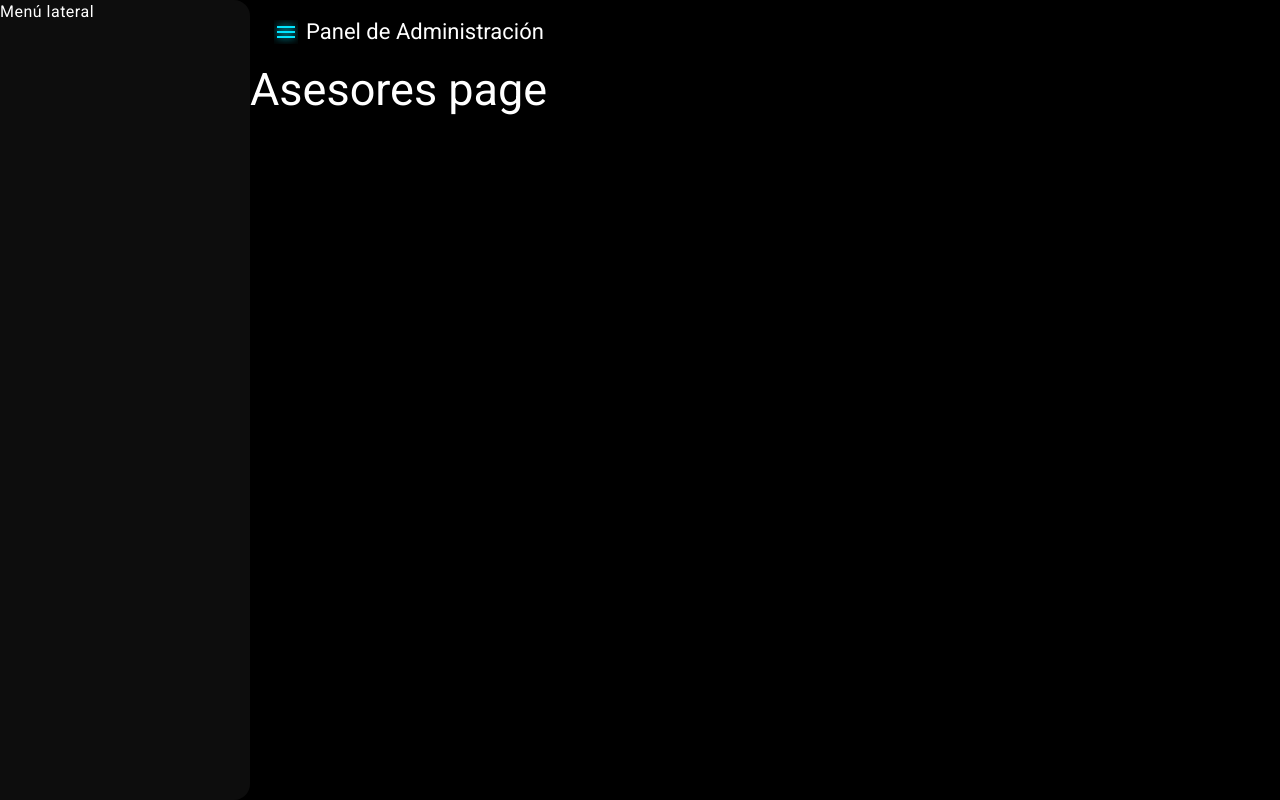
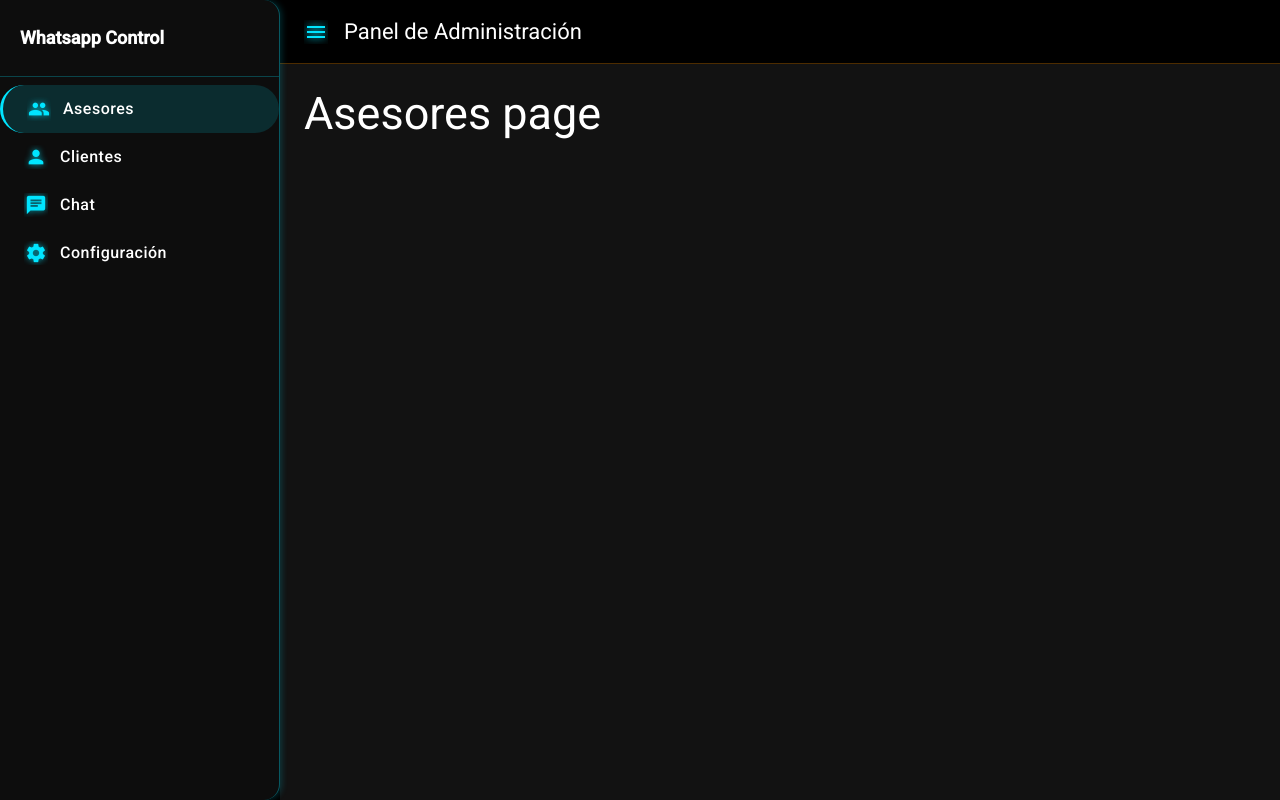
Before and after one commit to MateoLl1/whatsapp_monitori_app, an Angular app: page /admin/asesores in a window 1280 px wide. Built offline with nearby package versions, Linux system fonts and the light colour scheme.

Commit message:
Configuracion global de sidenav

```diff
--- a/src/app/features/admin/layouts/admin-layout/admin-layout.component.css
+++ b/src/app/features/admin/layouts/admin-layout/admin-layout.component.css
@@ -1,27 +1,111 @@
-
-.container-sidenav {
-  height: 100%;
+.layout-container {
+  height: 100vh;
   width: 100%;
-  position: absolute;
-  top: 0;
-  left: 0;
+  display: block;
+  background: var(--color-bg-dark);
+  color: var(--color-text);
 }
 
-mat-sidenav-content {
+.sidenav-container {
+  height: 100%;
+}
+
+.toolbar {
+  height: 64px;
+  display: flex;
+  align-items: center;
+  gap: 8px;
+  background-color: var(--color-bg-toolbar);
+  color: var(--color-text);
+  border-bottom: 1px solid var(--color-border-orange-light);
+}
+
+.menu-btn mat-icon {
+  color: var(--color-cyan);
+}
+
+.sidenav {
+  width: 280px;
+  background-color: var(--color-bg-dark);
+  color: var(--color-text);
+  border-right: 1px solid var(--color-border-cyan-medium);
+  box-shadow: 2px 0 6px var(--color-shadow-cyan);
   display: flex;
   flex-direction: column;
-  height: 100%;
-  width: 100%;
-  background-color: #f5f5f5;
-  /* opcional para evitar manchas blancas */
 }
 
-mat-sidenav {
-  width: 250px;
-  background-color: #eeeeee;
-  /* opcional para evitar contraste blanco */
+.sidenav-header {
+  padding: 16px 20px;
+  border-bottom: 1px solid var(--color-border-cyan-light);
 }
 
-.main-content {
-  flex: 1;
+.sidenav-header h3 {
+  margin: 0;
+  font-size: 18px;
+  font-weight: 600;
+  color: var(--color-cyan);
 }
+
+.nav-list {
+  padding: 8px 0;
+}
+
+.nav-item-link {
+  padding: 0;
+}
+
+.nav-item-link .mat-list-item-content,
+.nav-item-link .mdc-list-item__content {
+  padding: 0;
+}
+
+.nav-item {
+  display: flex;
+  align-items: center;
+  gap: 12px;
+  padding: 12px 16px;
+  margin: 4px 8px;
+  border-radius: 6px;
+  color: var(--color-text);
+}
+
+.nav-icon {
+  color: var(--color-cyan);
+  font-size: 22px;
+  display: inline-flex;
+  align-items: center;
+  justify-content: center;
+  text-shadow: 0 0 6px var(--color-shadow-cyan-strong);
+  flex-shrink: 0;
+}
+
+.nav-label {
+  font-size: 16px;
+  font-weight: 500;
+  color: var(--color-text);
+  line-height: 1;
+  display: inline-flex;
+  align-items: center;
+}
+
+.nav-item:hover {
+  background-color: var(--color-hover-cyan-light);
+  color: var(--color-cyan);
+}
+
+.active {
+  background-color: var(--color-active-cyan-light);
+  border-left: 3px solid var(--color-cyan);
+}
+
+.content {
+  background: var(--color-bg-dark);
+  color: var(--color-text);
+}
+
+.content-wrapper {
+  min-height: calc(100vh - 64px);
+  padding: 24px;
+  background: var(--color-bg-dark);
+  color: var(--color-text);
+}
--- a/src/app/features/admin/layouts/admin-layout/admin-layout.component.html
+++ b/src/app/features/admin/layouts/admin-layout/admin-layout.component.html
@@ -1,21 +1,31 @@
-<mat-sidenav-container class="container-sidenav">
-  <!-- Sidenav -->
-  <mat-sidenav #sidenav mode="side" opened>
-    <p>Menú lateral</p>
+<div class="layout-container">
+  <mat-sidenav-container class="sidenav-container">
+    <mat-sidenav #sidenav mode="side" opened class="sidenav">
+      <div class="sidenav-header">
+        <h3>Whatsapp Control</h3>
+      </div>
+
+      <mat-nav-list class="nav-list">
+        <a mat-list-item *ngFor="let item of menuItems" [routerLink]="item.route" routerLinkActive="active"
+          [routerLinkActiveOptions]="{ exact: true }" class="nav-item-link">
+          <div class="nav-item">
+            <mat-icon class="nav-icon">{{ item.icon }}</mat-icon>
+            <span class="nav-label">{{ item.label }}</span>
+          </div>
+        </a>
+      </mat-nav-list>
     </mat-sidenav>
 
-  <!-- Contenido principal -->
-  <mat-sidenav-content>
-    <!-- Toolbar con botón -->
-    <mat-toolbar color="primary">
-      <button mat-icon-button (click)="sidenav.toggle()">
+    <mat-sidenav-content class="content">
+      <mat-toolbar class="toolbar">
+        <button mat-icon-button (click)="sidenav.toggle()" class="menu-btn">
           <mat-icon>menu</mat-icon>
         </button>
         <span>Panel de Administración</span>
       </mat-toolbar>
-
-    <div class="main-content">
+      <div class="content-wrapper">
         <router-outlet></router-outlet>
       </div>
     </mat-sidenav-content>
   </mat-sidenav-container>
+</div>
--- a/src/app/features/admin/layouts/admin-layout/admin-layout.component.ts
+++ b/src/app/features/admin/layouts/admin-layout/admin-layout.component.ts
@@ -4,20 +4,32 @@ import { MatSidenavModule } from '@angular/material/sidenav';
 import { MatToolbarModule } from '@angular/material/toolbar';
 import { MatButtonModule } from '@angular/material/button';
 import { MatIconModule } from '@angular/material/icon';
+import { MatListModule } from '@angular/material/list';
+import {
+  MenuItem,
+  MenuService,
+} from '../../../../shared/services/menu.service';
+import { CommonModule } from '@angular/common';
 
 @Component({
   selector: 'app-admin-layout',
   standalone: true,
   imports: [
+    CommonModule,
     RouterModule,
     MatSidenavModule,
     MatToolbarModule,
     MatButtonModule,
     MatIconModule,
+    MatListModule,
   ],
   templateUrl: './admin-layout.component.html',
   styleUrls: ['./admin-layout.component.css'],
 })
 export class AdminLayoutComponent {
-  // referencia al sidenav
+  menuItems: MenuItem[];
+
+  constructor(private readonly menuService: MenuService) {
+    this.menuItems = this.menuService.getMenuItems();
+  }
 }
--- /dev/null
+++ b/src/app/shared/services/menu.service.ts
@@ -0,0 +1,24 @@
+import { Injectable } from '@angular/core';
+
+export interface MenuItem {
+  label: string;
+  icon: string;
+  route?: string;
+  divider?: boolean;
+}
+
+@Injectable({
+  providedIn: 'root',
+})
+export class MenuService {
+  private readonly menuItems: MenuItem[] = [
+    { label: 'Asesores', icon: 'group', route: '/admin/asesores' },
+    { label: 'Clientes', icon: 'person', route: '/admin/clientes/1' },
+    { label: 'Chat', icon: 'chat', route: '/admin/chat/1' },
+    { label: 'Configuración', icon: 'settings', route: '/admin/settings' },
+  ];
+
+  getMenuItems(): MenuItem[] {
+    return this.menuItems;
+  }
+}
--- a/src/styles.css
+++ b/src/styles.css
@@ -1,15 +1,29 @@
-/* Fondo negro y texto blanco global */
+:root {
+  --color-bg-dark: #121212;
+  --color-bg-black: #000;
+  --color-bg-toolbar: #1a1a1a;
+  --color-text: #fff;
+  --color-cyan: #00e5ff;
+  --color-orange: #ff9100;
+  --color-border-cyan-light: rgba(0, 229, 255, 0.25);
+  --color-border-cyan-medium: rgba(0, 229, 255, 0.35);
+  --color-border-orange-light: rgba(255, 145, 0, 0.3);
+  --color-hover-cyan-light: rgba(0, 229, 255, 0.10);
+  --color-active-cyan-light: rgba(0, 229, 255, 0.14);
+  --color-shadow-cyan: rgba(0, 229, 255, 0.18);
+  --color-shadow-cyan-strong: rgba(0, 229, 255, 0.7);
+}
+
 html,
 body,
 app-root {
   height: 100%;
   margin: 0;
-  background-color: #000 !important;
-  color: #fff !important;
+  background-color: var(--color-bg-black) !important;
+  color: var(--color-text) !important;
   font-family: Roboto, "Helvetica Neue", sans-serif;
 }
 
-/* Angular Material containers */
 .mat-sidenav-container,
 .mat-sidenav-content,
 .mat-sidenav,
@@ -21,29 +35,26 @@ app-root {
 .mat-tab-group,
 .mat-form-field,
 .mat-select-panel {
-  background-color: #000 !important;
-  color: #fff !important;
+  background-color: var(--color-bg-black) !important;
+  color: var(--color-text) !important;
 }
 
-/* Botones y texto */
 button,
 .mat-button,
 .mat-raised-button,
 .mat-stroked-button,
 .mat-flat-button,
 .mat-icon-button {
-  color: #fff !important;
+  color: var(--color-text) !important;
   background-color: transparent !important;
   box-shadow: none;
 }
 
-/* Íconos cyan neón */
 .mat-icon {
-  color: #00e5ff !important;
-  text-shadow: 0 0 8px #00e5ff;
+  color: var(--color-cyan) !important;
+  text-shadow: 0 0 8px var(--color-cyan);
 }
 
-/* Títulos y texto */
 h1,
 h2,
 h3,
@@ -55,51 +66,43 @@ span,
 div,
 label,
 a {
-  color: #fff !important;
+  color: var(--color-text) !important;
 }
 
-/* Inputs y selects */
 input,
 textarea,
 select {
-  background-color: #000 !important;
-  color: #fff !important;
-  border: 1px solid #00e5ff;
+  background-color: var(--color-bg-black) !important;
+  color: var(--color-text) !important;
+  border: 1px solid var(--color-cyan);
 }
 
-/* Scrollbars oscuros (opcional) */
 ::-webkit-scrollbar {
   width: 8px;
 }
 
 ::-webkit-scrollbar-track {
-  background: #000;
+  background: var(--color-bg-black);
 }
 
 ::-webkit-scrollbar-thumb {
-  background: #00e5ff;
+  background: var(--color-cyan);
 }
-/* Sidenav con fondo oscuro y borde cyan */
+
 .mat-sidenav {
   background-color: #0d0d0d !important;
-  color: #fff !important;
-  border-right: 2px solid #00e5ff;
-  /* borde neón cyan */
-  box-shadow: 0 0 10px #00e5ff;
-  /* efecto neón */
+  color: var(--color-text) !important;
+  border-right: 2px solid var(--color-cyan);
+  box-shadow: 0 0 10px var(--color-cyan);
 }
 
-
-
-/* Texto de los items del menú */
 .mat-list-item,
 .mat-nav-list .mat-list-item {
-  color: #fff !important;
+  color: var(--color-text) !important;
   font-weight: 500;
 }
 
-/* Hover en los items del menú */
 .mat-list-item:hover {
-  background-color: #1a1a1a !important;
-  color: #00e5ff !important;
+  background-color: var(--color-bg-toolbar) !important;
+  color: var(--color-cyan) !important;
 }
```
Lines whose indentation alone changed are shown as unchanged.
